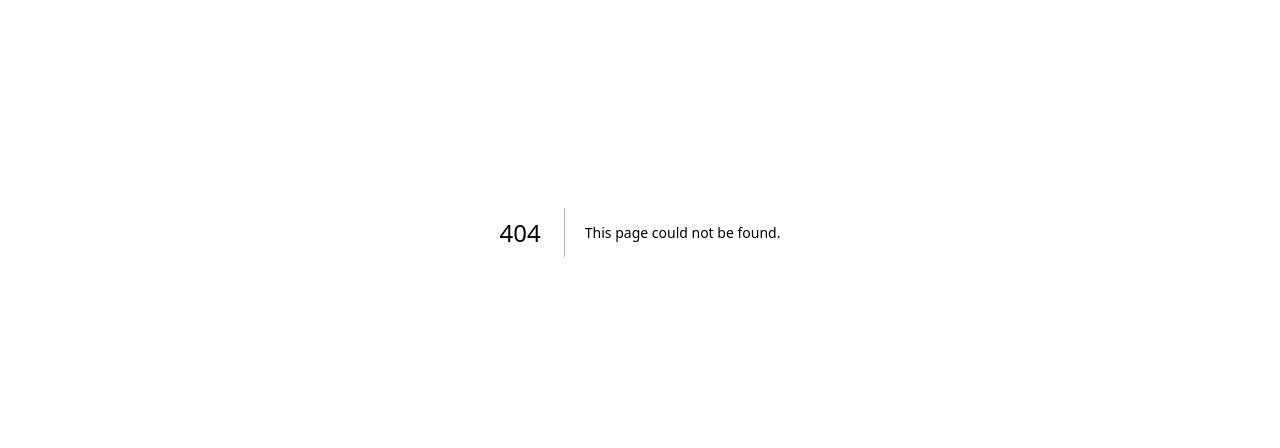
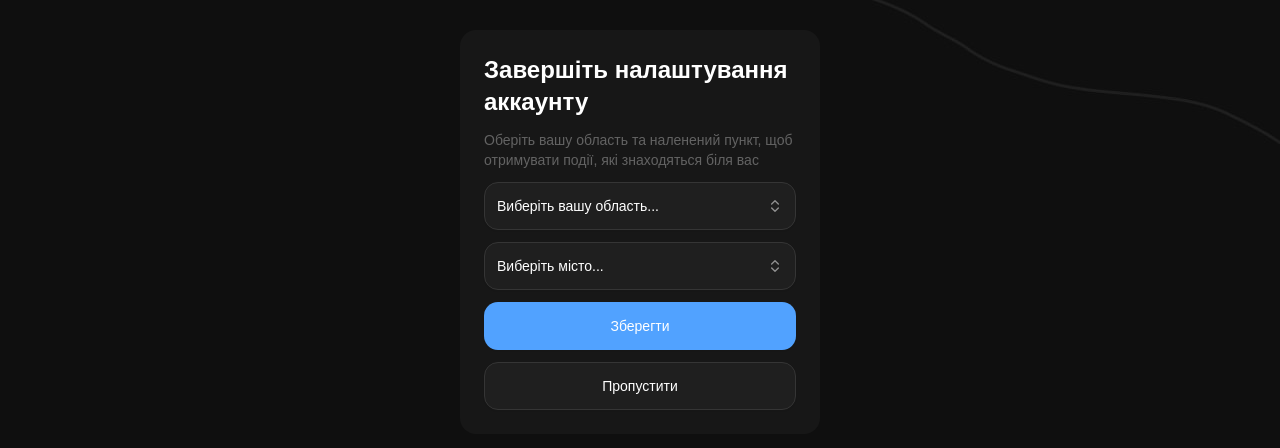
Before and after one commit to hliebovkyrylo/ecorally-web, a Next.js app: page /auth/sign-up/complete in a window 1280 px wide. Before the commit this address had no page. Shown: the part 168-616 px from the top of the page. Built offline with nearby package versions, Linux system fonts and the light colour scheme.

Commit message:
feat: made layout of the complete sign-up page

```diff
--- /dev/null
+++ b/src/modules/auth/sign-up-complete/SignUpCompleteForm/SignUpCompleteForm.tsx
@@ -0,0 +1,27 @@
+import { Button } from "@/components/ui/button";
+import { SelectRegionCombobox, SelectSettlementCombobox } from "./components";
+import Link from "next/link";
+
+export const SignUpCompleteForm = () => {
+  return (
+    <form className="w-full max-w-[360px] bg-primary-foreground p-6 rounded-2xl flex flex-col gap-3">
+      <h1 className="text-accent font-bold text-2xl">
+        Завершіть налаштування аккаунту
+      </h1>
+      <p className="text-muted-foreground text-sm">
+        Оберіть вашу область та наленений пункт, щоб отримувати події, які
+        знаходяться біля вас
+      </p>
+      <SelectRegionCombobox />
+      <SelectSettlementCombobox />
+      <div className="flex flex-col gap-3">
+        <Button>Зберегти</Button>
+        <Link href={"/near-events"} className="w-full">
+          <Button variant={"outline"} className="w-full">
+            Пропустити
+          </Button>
+        </Link>
+      </div>
+    </form>
+  );
+};
--- /dev/null
+++ b/src/modules/auth/sign-up-complete/SignUpCompleteForm/components/SelectRegionCombobox.tsx
@@ -0,0 +1,63 @@
+import { Button } from "@/components/ui/button";
+import {
+  Command,
+  CommandEmpty,
+  CommandGroup,
+  CommandInput,
+  CommandItem,
+  CommandList,
+} from "@/components/ui/command";
+import {
+  Popover,
+  PopoverContent,
+  PopoverTrigger,
+} from "@/components/ui/popover";
+import { cn } from "@/lib/utils";
+import { Check, ChevronsUpDown } from "lucide-react";
+import { useState } from "react";
+
+export const SelectRegionCombobox = () => {
+  const [open, setOpen] = useState(false);
+  const [value, setValue] = useState("");
+
+  return (
+    <Popover>
+      <PopoverTrigger asChild>
+        <Button
+          variant="outline"
+          role="combobox"
+          aria-expanded={open}
+          className="w-full justify-between"
+        >
+          {"Виберіть вашу область..."}
+          <ChevronsUpDown className="opacity-50" />
+        </Button>
+      </PopoverTrigger>
+      <PopoverContent className="p-0">
+        <Command>
+          <CommandInput placeholder="Введіть область..." />
+          <CommandList>
+            <CommandEmpty>Область не знайдена.</CommandEmpty>
+            <CommandGroup>
+              <CommandItem
+                value={"Дніпропетровська"}
+                onSelect={(currentValue) => {
+                  setValue(currentValue === value ? "" : currentValue);
+                  setOpen(false);
+                }}
+              >
+                {"Дніпропетровська"}
+                <Check
+                  className={cn(
+                    "ml-auto",
+                    value === "Дніпропетровська" ? "opacity-100" : "opacity-0"
+                  )}
+                />
+              </CommandItem>
+            </CommandGroup>
+          </CommandList>
+        </Command>
+      </PopoverContent>
+    </Popover>
+  );
+};
--- /dev/null
+++ b/src/modules/auth/sign-up-complete/SignUpCompleteForm/components/SelectSettlementCombobox.tsx
@@ -0,0 +1,63 @@
+import { Button } from "@/components/ui/button";
+import {
+  Command,
+  CommandEmpty,
+  CommandGroup,
+  CommandInput,
+  CommandItem,
+  CommandList,
+} from "@/components/ui/command";
+import {
+  Popover,
+  PopoverContent,
+  PopoverTrigger,
+} from "@/components/ui/popover";
+import { cn } from "@/lib/utils";
+import { Check, ChevronsUpDown } from "lucide-react";
+import { useState } from "react";
+
+export const SelectSettlementCombobox = () => {
+  const [open, setOpen] = useState(false);
+  const [value, setValue] = useState("");
+
+  return (
+    <Popover>
+      <PopoverTrigger asChild>
+        <Button
+          variant="outline"
+          role="combobox"
+          aria-expanded={open}
+          className="w-full justify-between"
+        >
+          {"Виберіть місто..."}
+          <ChevronsUpDown className="opacity-50" />
+        </Button>
+      </PopoverTrigger>
+      <PopoverContent className="p-0">
+        <Command>
+          <CommandInput placeholder="Введіть місто..." />
+          <CommandList>
+            <CommandEmpty>Місто не знайдено.</CommandEmpty>
+            <CommandGroup>
+              <CommandItem
+                value={"Дніпро"}
+                onSelect={(currentValue) => {
+                  setValue(currentValue === value ? "" : currentValue);
+                  setOpen(false);
+                }}
+              >
+                {"Дніпро"}
+                <Check
+                  className={cn(
+                    "ml-auto",
+                    value === "Дніпро" ? "opacity-100" : "opacity-0"
+                  )}
+                />
+              </CommandItem>
+            </CommandGroup>
+          </CommandList>
+        </Command>
+      </PopoverContent>
+    </Popover>
+  );
+};
--- /dev/null
+++ b/src/modules/auth/sign-up-complete/SignUpCompleteForm/components/index.ts
@@ -0,0 +1,2 @@
+export * from "./SelectRegionCombobox";
+export * from "./SelectSettlementCombobox";
--- /dev/null
+++ b/src/modules/auth/sign-up-complete/SignUpCompleteForm/index.ts
@@ -0,0 +1 @@
+export * from "./SignUpCompleteForm";
--- /dev/null
+++ b/src/modules/auth/sign-up-complete/index.ts
@@ -0,0 +1 @@
+export * from "./SignUpCompleteForm";
--- /dev/null
+++ b/src/pages/auth/sign-up/complete.tsx
@@ -0,0 +1,9 @@
+import { SignUpCompleteForm } from "@/modules/auth/sign-up-complete";
+
+export default function SignUpComplete() {
+  return (
+    <main className="w-full h-screen flex items-center justify-center bg-[url('/auth-bg.jpg')]">
+      <SignUpCompleteForm />
+    </main>
+  );
+}
```
Also changed, not shown: src/pages/auth/sign-up/index.tsx (renamed from src/pages/auth/sign-up.tsx).
